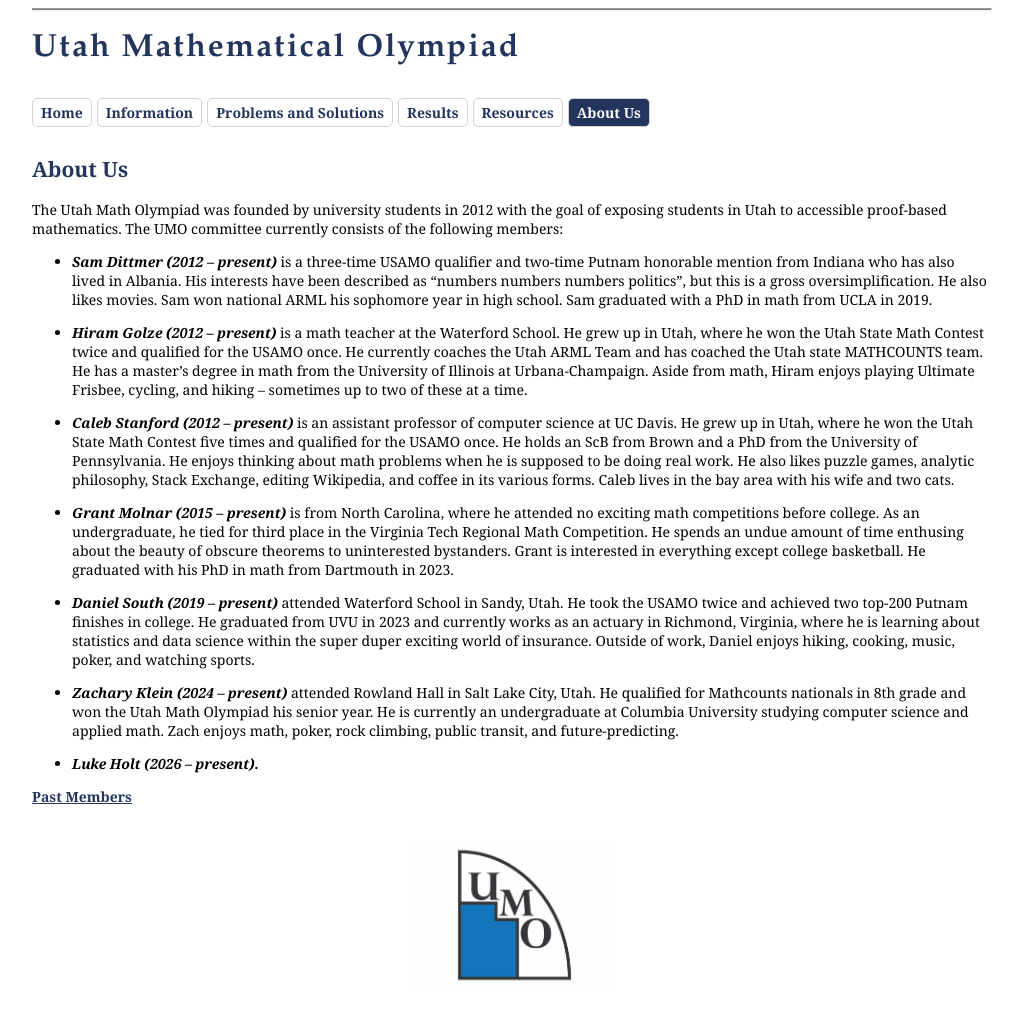
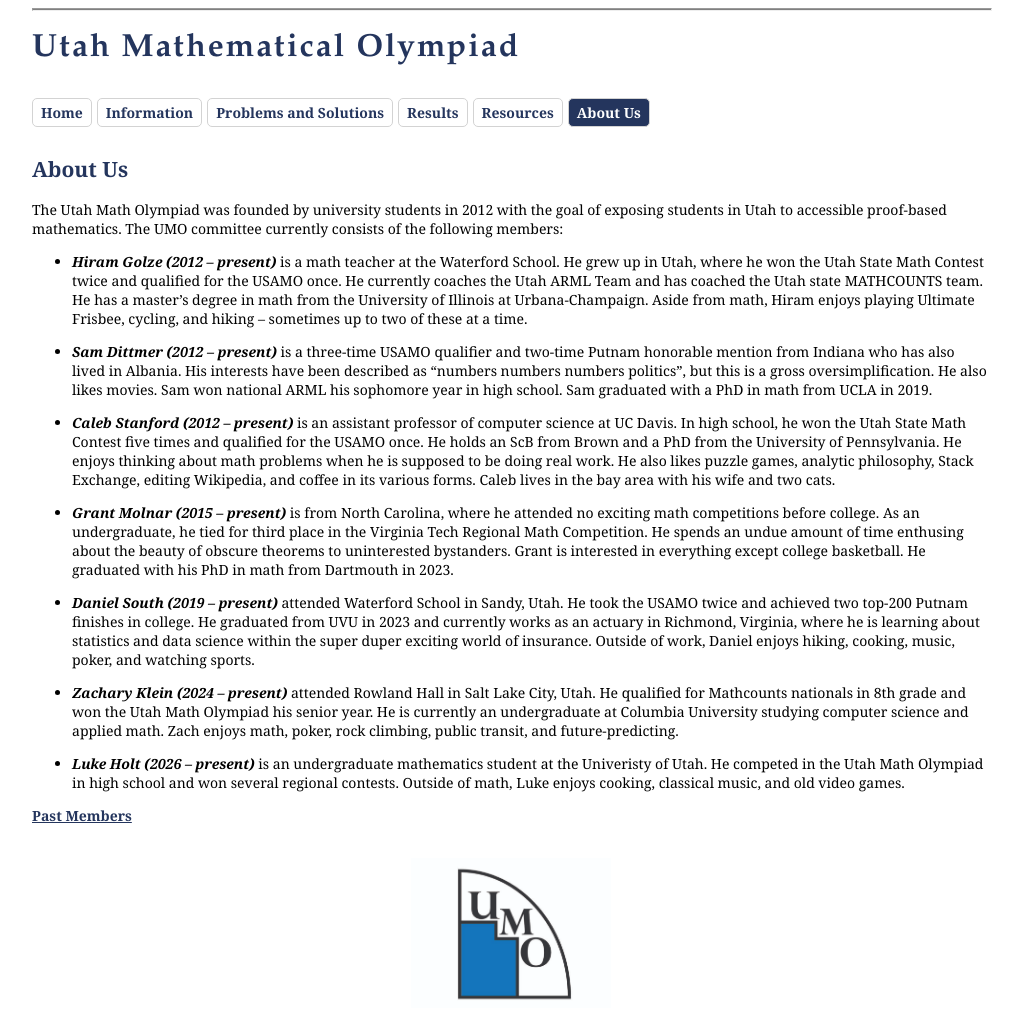
Before and after one commit to hbgolze/hbgolze.github.io, a Jekyll site: the page built from about/index.md, in a window 1280 px wide. Shown: the whole page, without its empty margins (26-1049 px from the left). Built offline with Jekyll 4.4.1, drawn with Linux system fonts in a browser that asks for light colours.

Commit message:
:memo: update about/

```diff
--- a/about/index.md
+++ b/about/index.md
@@ -7,15 +7,15 @@ permalink: /about/
 
 The Utah Math Olympiad was founded by university students in 2012 with the goal of exposing students in Utah to accessible proof-based mathematics. The UMO committee currently consists of the following members:
 
+- ***Hiram Golze (2012 -- present)***
+is a math teacher at the Waterford School. He grew up in Utah, where he won the Utah State Math Contest twice and qualified for the USAMO once. He currently coaches the Utah ARML Team and has coached the Utah state MATHCOUNTS team. He has a master’s degree in math from the University of Illinois at Urbana-Champaign. Aside from math, Hiram enjoys playing Ultimate Frisbee, cycling, and hiking -- sometimes up to two of these at a time.
+
 - ***Sam Dittmer (2012 -- present)***
 is a three-time USAMO qualifier and two-time Putnam honorable mention from Indiana who has also lived in Albania. His interests have been described as "numbers numbers numbers politics", but this is a gross oversimplification. He also likes movies. Sam won national ARML his sophomore year in high school. Sam graduated with a PhD in math from UCLA in 2019.
 
-- ***Hiram Golze (2012 -- present)***
-is a math teacher at the Waterford School. He grew up in Utah, where he won the Utah State Math Contest twice and qualified for the USAMO once. He currently coaches the Utah ARML Team and has coached the Utah state MATHCOUNTS team. He has a master’s degree in math from the University of Illinois at Urbana-Champaign. Aside from math, Hiram enjoys playing Ultimate Frisbee, cycling, and hiking -- sometimes up to two of these at a time.
-
 - ***Caleb Stanford (2012 -- present)***
 is an assistant professor of computer science at UC Davis.
-He grew up in Utah, where he won the Utah State Math Contest five times and qualified for the USAMO once. He holds an ScB from Brown and a PhD from the University of Pennsylvania. He enjoys thinking about math problems when he is supposed to be doing real work. He also likes puzzle games, analytic philosophy, Stack Exchange, editing Wikipedia, and coffee in its various forms. Caleb lives in the bay area with his wife and two cats.
+In high school, he won the Utah State Math Contest five times and qualified for the USAMO once. He holds an ScB from Brown and a PhD from the University of Pennsylvania. He enjoys thinking about math problems when he is supposed to be doing real work. He also likes puzzle games, analytic philosophy, Stack Exchange, editing Wikipedia, and coffee in its various forms. Caleb lives in the bay area with his wife and two cats.
 
 - ***Grant Molnar (2015 -- present)***
 is from North Carolina, where he attended no exciting math competitions before college. As an undergraduate, he tied for third place in the Virginia Tech Regional Math Competition. He spends an undue amount of time enthusing about the beauty of obscure theorems to uninterested bystanders. Grant is interested in everything except college basketball. He graduated with his PhD in math from Dartmouth in 2023.
@@ -26,6 +26,7 @@ attended Waterford School in Sandy, Utah. He took the USAMO twice and achieved t
 - ***Zachary Klein (2024 -- present)***
 attended Rowland Hall in Salt Lake City, Utah. He qualified for Mathcounts nationals in 8th grade and won the Utah Math Olympiad his senior year. He is currently an undergraduate at Columbia University studying computer science and applied math. Zach enjoys math, poker, rock climbing, public transit, and future-predicting.
 
-- ***Luke Holt (2026 -- present).***
+- ***Luke Holt (2026 -- present)***
+is an undergraduate mathematics student at the Univeristy of Utah. He competed in the Utah Math Olympiad in high school and won several regional contests. Outside of math, Luke enjoys cooking, classical music, and old video games.
 
 [Past Members](past)
```
